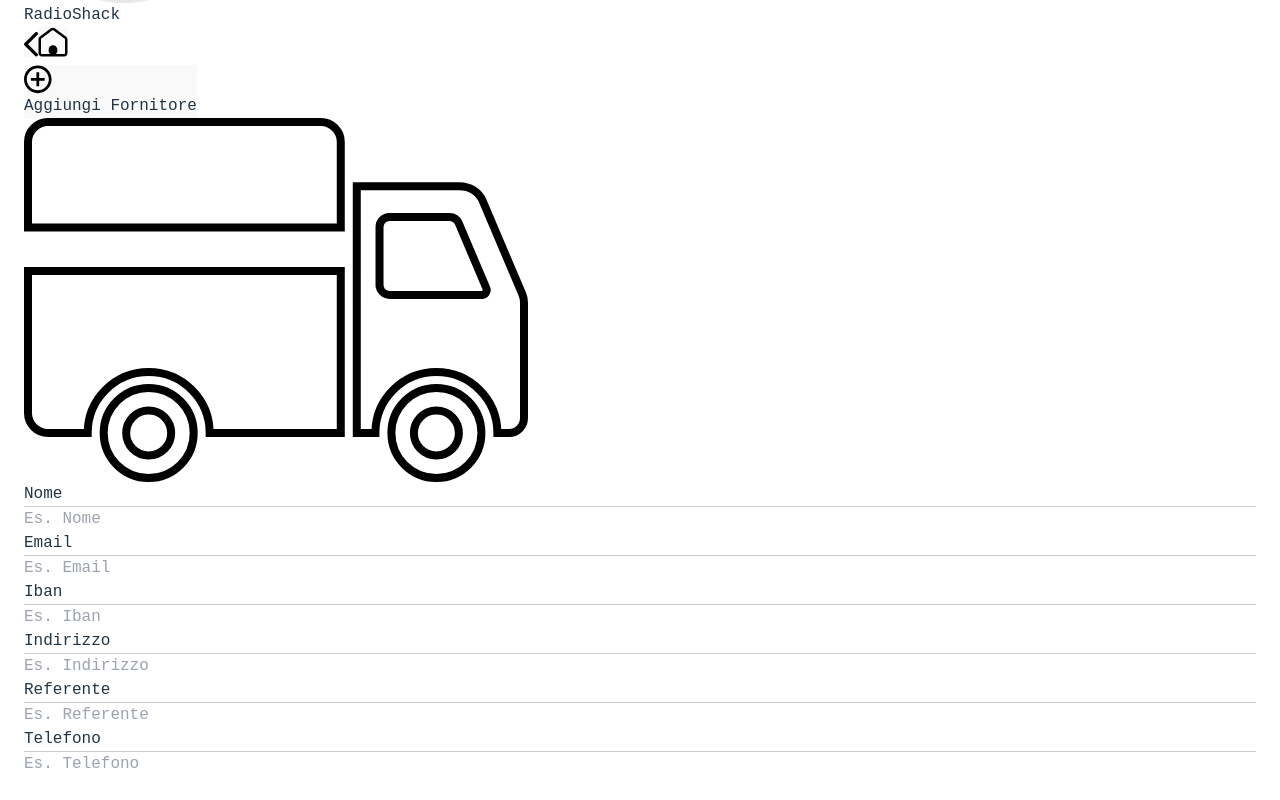
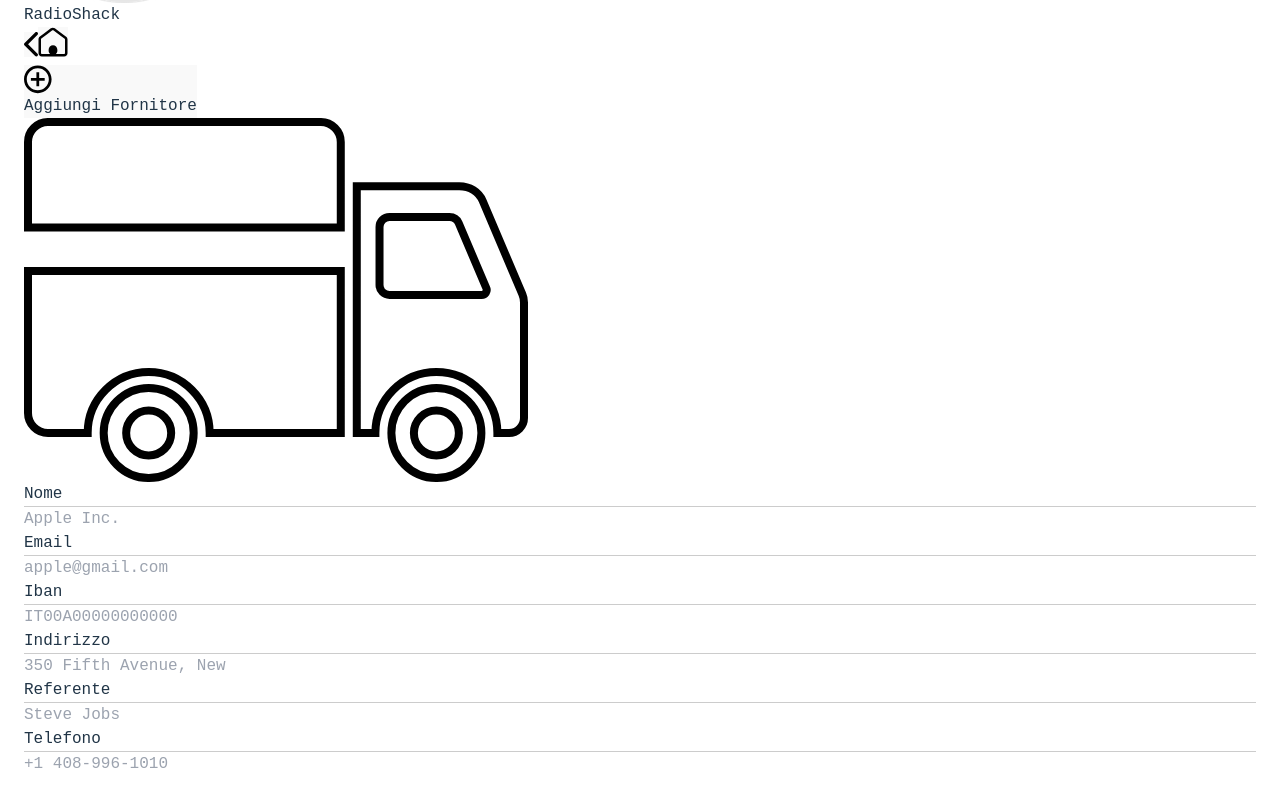
Before and after one commit to GiacomoViolini/RadioShack, a React (Vite) app in the folder frontend/: page /fornitori/inserisci in a window 1280 px wide. Shown: the part 221-1021 px from the top of the page. Built offline with nearby package versions, Linux system fonts and the light colour scheme.

Commit message:
Backend fixed

```diff
--- a/frontend/src/components/InsertFornitoreSections/InsertFornitoreDxSection.tsx
+++ b/frontend/src/components/InsertFornitoreSections/InsertFornitoreDxSection.tsx
@@ -22,7 +22,7 @@ export default function SecondColumn({ fornitore, setFornitore }: SecondColumnPr
           name="nome"
           id="nome"
           className="w-full rounded py-1 px-2 border-2 border-zinc-800 placeholder:text-zinc-200"
-          placeholder="Es. Nome"
+          placeholder="Apple Inc."
           value={fornitore.nome}
           onChange={handleOnChange}
           required
@@ -36,7 +36,7 @@ export default function SecondColumn({ fornitore, setFornitore }: SecondColumnPr
           name="email"
           id="email"
           className="w-full rounded py-1 px-2 border-2 border-zinc-800 placeholder:text-zinc-200"
-          placeholder="Es. Email"
+          placeholder="apple@gmail.com"
           value={fornitore.email}
           onChange={handleOnChange}
           required
@@ -50,7 +50,7 @@ export default function SecondColumn({ fornitore, setFornitore }: SecondColumnPr
           name="iban"
           id="iban"
           className="w-full rounded py-1 px-2 border-2 border-zinc-800 placeholder:text-zinc-200"
-          placeholder="Es. Iban"
+          placeholder="IT00A00000000000"
           value={fornitore.iban}
           onChange={handleOnChange}
           required
@@ -64,7 +64,7 @@ export default function SecondColumn({ fornitore, setFornitore }: SecondColumnPr
           name="indirizzo"
           id="indirizzo"
           className="w-full rounded py-1 px-2 border-2 border-zinc-800 placeholder:text-zinc-200"
-          placeholder="Es. Indirizzo"
+          placeholder="350 Fifth Avenue, New York"
           value={fornitore.indirizzo}
           onChange={handleOnChange}
           required
@@ -78,7 +78,7 @@ export default function SecondColumn({ fornitore, setFornitore }: SecondColumnPr
           name="referente"
           id="referente"
           className="w-full rounded py-1 px-2 border-2 border-zinc-800 placeholder:text-zinc-200"
-          placeholder="Es. Referente"
+          placeholder="Steve Jobs"
           value={fornitore.referente}
           onChange={handleOnChange}
           required
@@ -92,7 +92,7 @@ export default function SecondColumn({ fornitore, setFornitore }: SecondColumnPr
           name="telefono"
           id="telefono"
           className="w-full rounded py-1 px-2 border-2 border-zinc-800 placeholder:text-zinc-200"
-          placeholder="Es. Telefono"
+          placeholder="+1 408-996-1010"
           value={fornitore.telefono}
           onChange={handleOnChange}
           required
--- a/frontend/src/pages/Fornitori.tsx
+++ b/frontend/src/pages/Fornitori.tsx
@@ -59,6 +59,7 @@ export default function FornitoriComponent() {
           "http://localhost:8000/radioapp/getFornitori"
         );
         setListafornitori(res.data);
+        console.log(res.data)
       } catch (error) {
         console.error("Failed to fetch fornitori:", error);
       }
```
Also changed, not shown: 2 other files (tests, documents, lock files or other folders).
